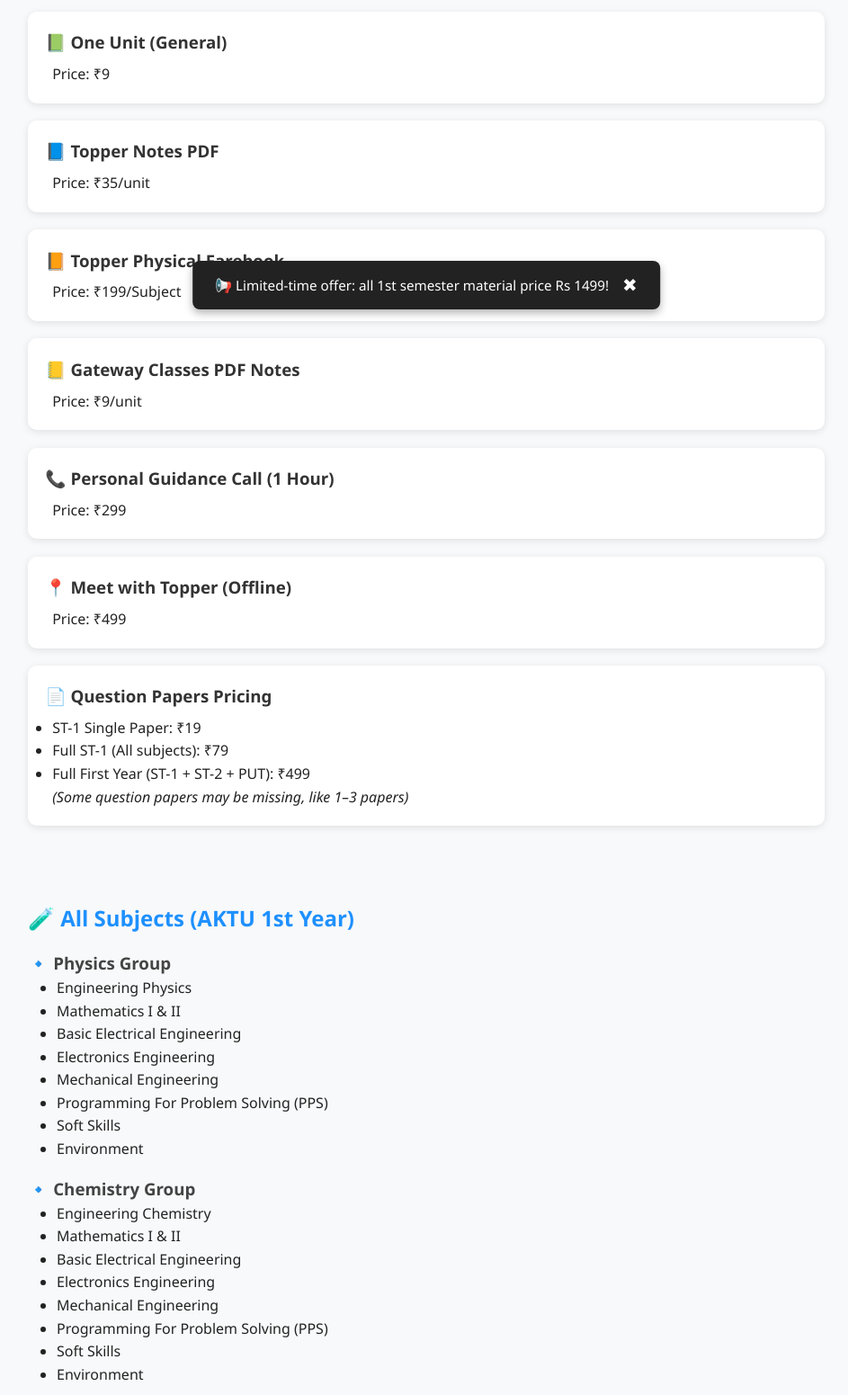
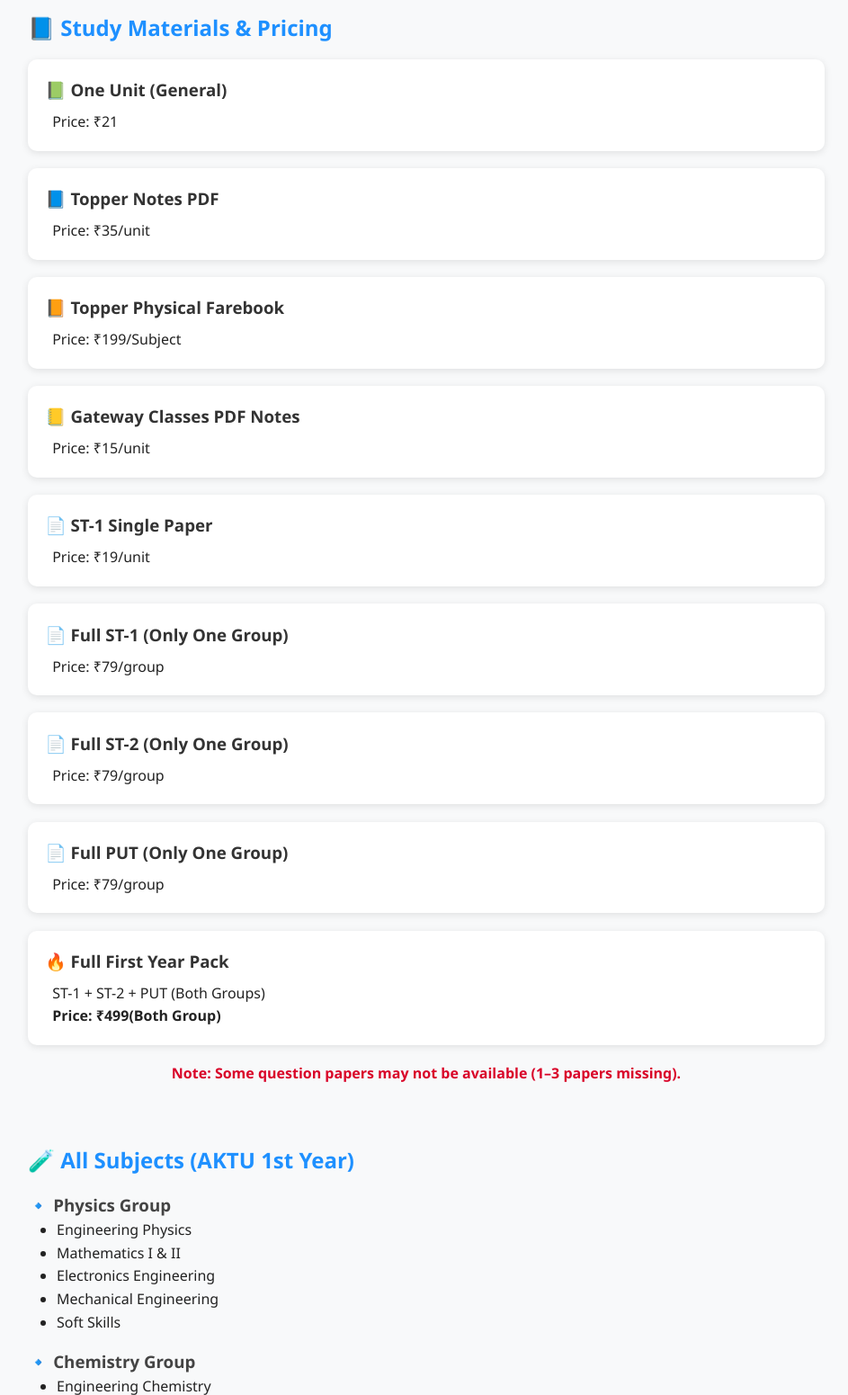
Before and after one commit to SHIa12l0000000/AKTU-TOPPERS-MATERIALS, a plain HTML site: page index.html in a window 1280 px wide. Shown: the part 426-1977 px from the top of the page at 90% size, without its empty margins (166-1109 px from the left). Drawn offline with Linux system fonts and the light colour scheme.

Commit message:
Update index.html

```diff
--- a/index.html
+++ b/index.html
@@ -5,42 +5,6 @@
   <meta name="viewport" content="width=device-width, initial-scale=1.0" />
   <title>AKTU Topper Materials</title>
   <link rel="stylesheet" href="style.css" />
-  <style>
-    .popup {
-      position: fixed;
-      bottom: 30px;
-      left: 50%;
-      transform: translateX(-50%);
-      background: #222;
-      color: #fff;
-      padding: 15px 25px;
-      border-radius: 8px;
-      box-shadow: 0 4px 10px rgba(0, 0, 0, 0.3);
-      z-index: 999;
-      display: flex;
-      align-items: center;
-      justify-content: space-between;
-      min-width: 280px;
-      max-width: 90%;
-    }
-    .popup button {
-      background: transparent;
-      border: none;
-      color: #fff;
-      font-size: 20px;
-      margin-left: 15px;
-      cursor: pointer;
-    }
-    .important {
-      background: #d90429;
-      color: #fff;
-      padding: 1rem;
-      text-align: center;
-      font-weight: bold;
-      font-size: 1.1rem;
-      line-height: 1.5;
-    }
-  </style>
 </head>
 <body>
   <header>
@@ -49,8 +13,9 @@
   </header>
 
   <div class="important">
-    ⚠️ <strong>REFUND IS NOT AVAILABLE OR ALLOWED.</strong>
-    First read all instructions, then buy. This is your decision, not my fault.
+    ⚠️ <strong>REFUND IS NOT AVAILABLE OR ALLOWED.</strong><br>
+    First read all instructions carefully, then buy.<br>
+    This is your decision, not my fault.
   </div>
 
   <section class="notice">
@@ -64,40 +29,56 @@
 
   <section class="materials">
     <h2>📘 Study Materials & Pricing</h2>
+
     <div class="card">
       <h3>📗 One Unit (General)</h3>
-      <p>Price: ₹9</p>
+      <p>Price: ₹21</p>
     </div>
+
     <div class="card">
       <h3>📘 Topper Notes PDF</h3>
       <p>Price: ₹35/unit</p>
     </div>
+
     <div class="card">
       <h3>📙 Topper Physical Farebook</h3>
       <p>Price: ₹199/Subject</p>
     </div>
+
     <div class="card">
       <h3>📒 Gateway Classes PDF Notes</h3>
-      <p>Price: ₹9/unit</p>
+      <p>Price: ₹15/unit</p>
     </div>
+
     <div class="card">
-      <h3>📞 Personal Guidance Call (1 Hour)</h3>
-      <p>Price: ₹299</p>
+      <h3>📄 ST-1 Single Paper</h3>
+      <p>Price: ₹19/unit</p>
     </div>
+
     <div class="card">
-      <h3>📍 Meet with Topper (Offline)</h3>
-      <p>Price: ₹499</p>
+      <h3>📄 Full ST-1 (Only One Group)</h3>
+      <p>Price: ₹79/group</p>
     </div>
+
     <div class="card">
-      <h3>📄 Question Papers Pricing</h3>
-      <ul>
-        <li>ST-1 Single Paper: ₹19</li>
-        <li>Full ST-1 (All subjects): ₹79</li>
-        <li>Full First Year (ST-1 + ST-2 + PUT): ₹499 <br>
-            <em>(Some question papers may be missing, like 1–3 papers)</em>
-        </li>
-      </ul>
+      <h3>📄 Full ST-2 (Only One Group)</h3>
+      <p>Price: ₹79/group</p>
     </div>
+
+    <div class="card">
+      <h3>📄 Full PUT (Only One Group)</h3>
+      <p>Price: ₹79/group</p>
+    </div>
+
+    <div class="card highlight">
+      <h3>🔥 Full First Year Pack</h3>
+      <p>ST-1 + ST-2 + PUT (Both Groups)</p>
+      <p><strong>Price: ₹499(Both Group)</strong></p>
+    </div>
+
+    <p style="text-align:center; margin-top:1rem; color:#d90429; font-weight:bold;">
+      Note: Some question papers may not be available (1–3 papers missing).
+    </p>
   </section>
 
   <section class="subjects">
@@ -106,22 +87,16 @@
     <ul>
       <li>Engineering Physics</li>
       <li>Mathematics I & II</li>
-      <li>Basic Electrical Engineering</li>
       <li>Electronics Engineering</li>
       <li>Mechanical Engineering</li>
-      <li>Programming For Problem Solving (PPS)</li>
       <li>Soft Skills</li>
-      <li>Environment</li>
     </ul>
     <h3>🔹 Chemistry Group</h3>
     <ul>
       <li>Engineering Chemistry</li>
       <li>Mathematics I & II</li>
       <li>Basic Electrical Engineering</li>
-      <li>Electronics Engineering</li>
-      <li>Mechanical Engineering</li>
       <li>Programming For Problem Solving (PPS)</li>
-      <li>Soft Skills</li>
       <li>Environment</li>
     </ul>
   </section>
```
